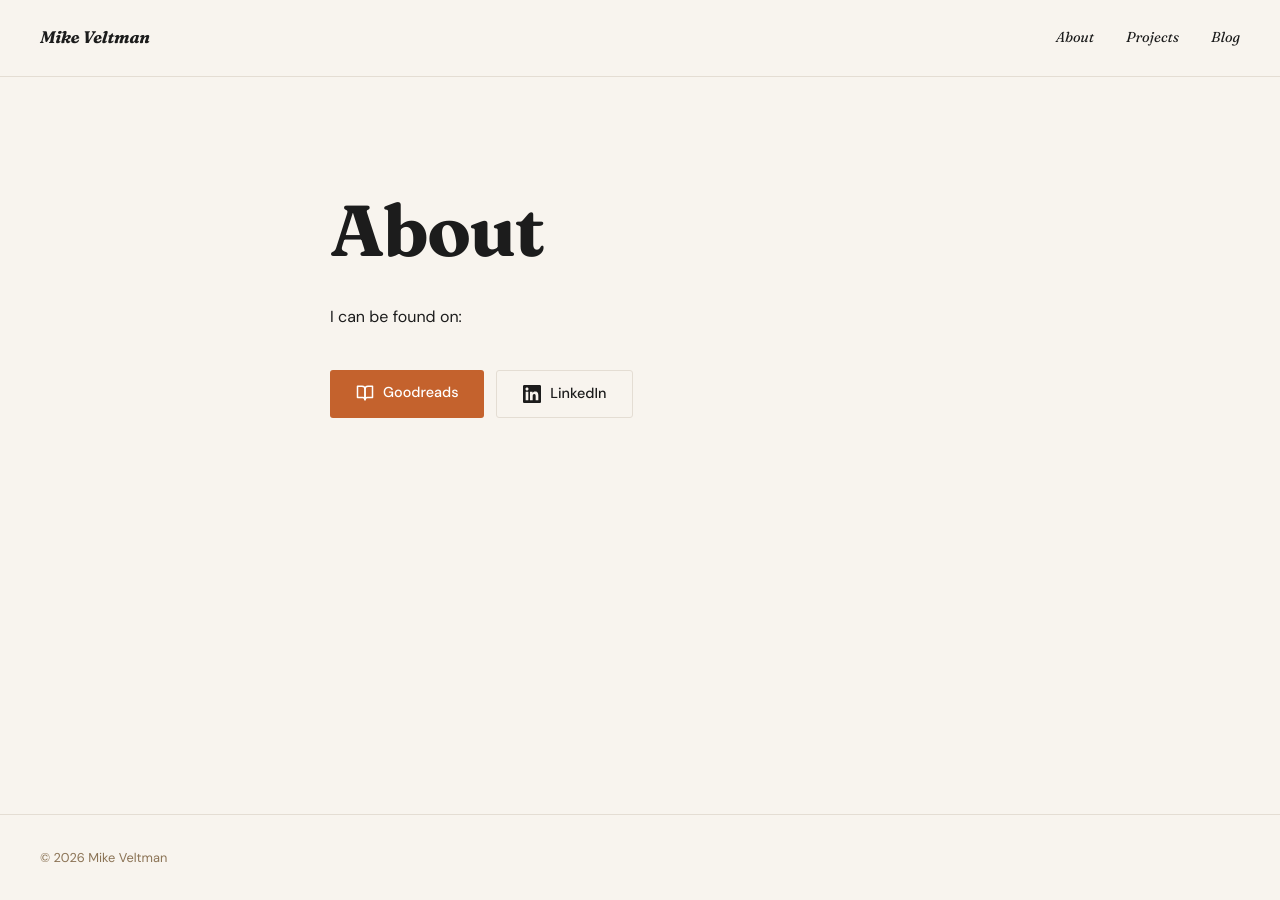
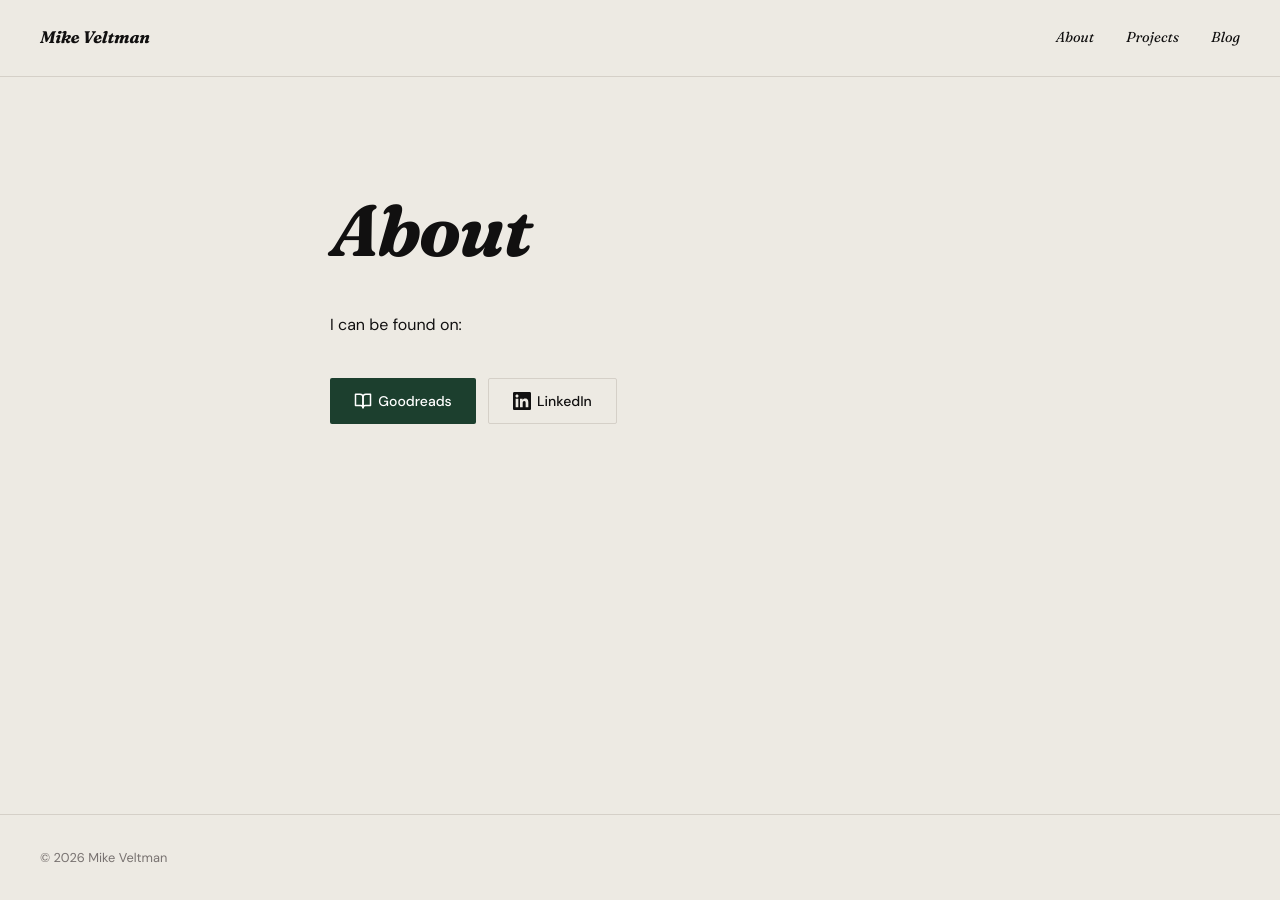
Before and after one commit to mikeveltman/mikeveltman.github.io, a Jekyll site: the page built from _pages/over.md, in a window 1280 px wide. Built offline with Jekyll 4.4.1, drawn with Linux system fonts in a browser that asks for light colours.

Commit message:
Refactor styles in _style.scss for improved typography and layout consistency

```diff
--- a/_sass/_style.scss
+++ b/_sass/_style.scss
@@ -1,9 +1,15 @@
-$bg:     #F8F4EE;
-$text:   #1C1C1C;
-$accent: #C4622D;
-$muted:  #8B7355;
-$border: #E4DDD3;
+// ── Palette ─────────────────────────────────────────
+// Background: old newsprint/photo paper — less sweet than before
+// Accent: deep bottle green — Japanese racing, military, Radiohead cover art
+
+$bg:     #EDEAE3;
+$text:   #111010;
+$accent: #1C3F2E;
+$muted:  #787270;
+$border: #D5D0C8;
 $white:  #FFFFFF;
+
+// ── Reset ────────────────────────────────────────────
 
 * {
   box-sizing: border-box;
@@ -27,6 +33,10 @@
   flex-direction: column;
 }
 
+// ── Typography ───────────────────────────────────────
+// Fraunces is the editorial voice — headings, nav, labels, post titles.
+// DM Sans handles readable body text.
+
 h1, h2, h3, h4 {
   font-family: 'Fraunces', serif;
   font-weight: 700;
@@ -36,7 +46,7 @@
 
 h1 { font-size: clamp(2.5rem, 6vw, 4.5rem); }
 h2 { font-size: clamp(1.5rem, 3vw, 2rem); }
-h3 { font-size: 1.25rem; }
+h3 { font-size: 1.2rem; }
 
 p { margin-bottom: 1em; }
 p:last-child { margin-bottom: 0; }
@@ -49,7 +59,7 @@
 
 img { max-width: 100%; display: block; }
 
-// ── Header ──────────────────────────────────────────
+// ── Header ───────────────────────────────────────────
 
 .site-header {
   display: flex;
@@ -58,6 +68,7 @@
   padding: 1.5rem 2.5rem;
   border-bottom: 1px solid $border;
 
+  // Site title = home button on inner pages, hidden on homepage
   .site-title {
     font-family: 'Fraunces', serif;
     font-size: 1.05rem;
@@ -83,52 +94,37 @@
   }
 }
 
-// ── Footer ──────────────────────────────────────────
+// On the homepage there's no site-title, so push nav to the right
+.home .site-header {
+  justify-content: flex-end;
+}
+
+// ── Footer ───────────────────────────────────────────
 
 .site-footer {
   padding: 2rem 2.5rem;
   border-top: 1px solid $border;
   font-size: 0.8rem;
   color: $muted;
-  display: flex;
-  justify-content: space-between;
-  align-items: center;
-  gap: 1rem;
-  flex-wrap: wrap;
   margin-top: auto;
-
-  a {
-    color: $muted;
-    &:hover { color: $accent; text-decoration: none; }
-  }
 }
 
 main { flex: 1; }
 
-// ── Header: homepage has no site-title, so push nav to the right ────
-
-.home .site-header {
-  justify-content: flex-end;
-}
-
-// ── Buttons ─────────────────────────────────────────
+// ── Buttons ──────────────────────────────────────────
 
 .btn {
-  display: inline-block;
-  padding: 0.7rem 1.6rem;
+  display: inline-flex;
+  align-items: center;
+  gap: 0.45em;
+  padding: 0.65rem 1.5rem;
   background: $accent;
   color: $white !important;
-  font-size: 0.9rem;
+  font-size: 0.875rem;
   font-weight: 500;
-  border-radius: 3px;
+  border-radius: 2px;
   transition: background 0.15s;
-  &:hover { background: #a8501f; text-decoration: none !important; }
-}
-
-.btn svg {
-  vertical-align: middle;
-  margin-right: 0.4em;
-  margin-top: -2px;
+  &:hover { background: #142d20; text-decoration: none !important; }
 }
 
 .btn-outline {
@@ -138,7 +134,7 @@
   &:hover { border-color: $text; text-decoration: none !important; }
 }
 
-// ── Hero (homepage) ─────────────────────────────────
+// ── Hero (homepage) ──────────────────────────────────
 
 .hero {
   padding: 7rem 2.5rem 5rem;
@@ -152,10 +148,10 @@
   }
 
   .hero-sub {
-    font-size: 1.15rem;
+    font-size: 1.1rem;
     color: $muted;
-    max-width: 520px;
-    margin-bottom: 2.75rem;
+    max-width: 500px;
+    margin-bottom: 2.5rem;
     line-height: 1.6;
   }
 
@@ -166,28 +162,31 @@
   }
 }
 
-// ── Section ─────────────────────────────────────────
+// ── Section ──────────────────────────────────────────
+// Homepage sections separated by a top border — magazine-style.
+// The label uses Fraunces italic with a green left bar,
+// like a department header in a print magazine.
 
 .section {
-  padding: 3rem 2.5rem;
+  padding: 2.5rem 2.5rem;
   max-width: 940px;
   margin: 0 auto;
   width: 100%;
-
-  & + .section { padding-top: 0; }
+  border-top: 1px solid $border;
 
   &__label {
-    font-family: 'DM Sans', sans-serif;
-    font-size: 0.7rem;
-    font-weight: 500;
-    letter-spacing: 0.12em;
-    text-transform: uppercase;
+    font-family: 'Fraunces', serif;
+    font-style: italic;
+    font-size: 0.85rem;
+    font-weight: 400;
     color: $muted;
-    margin-bottom: 1.5rem;
+    margin-bottom: 1.75rem;
+    padding-left: 0.75rem;
+    border-left: 2px solid $accent;
   }
 }
 
-// ── Post list ───────────────────────────────────────
+// ── Post list ────────────────────────────────────────
 
 .post-list {
   list-style: none;
@@ -197,19 +196,21 @@
     justify-content: space-between;
     align-items: baseline;
     gap: 1rem;
-    padding: 0.9rem 0;
+    padding: 1rem 0;
     border-bottom: 1px solid $border;
-
-    &:first-child { border-top: 1px solid $border; }
 
     a {
       color: $text;
+      font-family: 'Fraunces', serif;
+      font-style: italic;
+      font-weight: 700;
       font-size: 1rem;
+      line-height: 1.2;
       &:hover { color: $accent; text-decoration: none; }
     }
 
     time {
-      font-size: 0.8rem;
+      font-size: 0.78rem;
       color: $muted;
       white-space: nowrap;
     }
@@ -218,17 +219,20 @@
 
 .see-all {
   display: inline-block;
-  margin-top: 1.25rem;
-  font-size: 0.875rem;
-  font-weight: 500;
+  margin-top: 1.5rem;
+  font-family: 'Fraunces', serif;
+  font-style: italic;
+  font-size: 0.9rem;
+  color: $accent;
+  &:hover { text-decoration: underline; }
 }
 
-// ── Project grid ────────────────────────────────────
+// ── Project grid ─────────────────────────────────────
 
 .project-grid {
   display: grid;
   grid-template-columns: repeat(auto-fill, minmax(260px, 1fr));
-  gap: 1.25rem;
+  gap: 1rem;
 }
 
 .project-card {
@@ -236,39 +240,47 @@
   color: $text;
   background: $white;
   border: 1px solid $border;
-  border-radius: 6px;
   overflow: hidden;
   transition: transform 0.2s, box-shadow 0.2s;
 
   &:hover {
-    transform: translateY(-3px);
-    box-shadow: 0 10px 28px rgba(0,0,0,0.07);
+    transform: translateY(-2px);
+    box-shadow: 0 8px 24px rgba(0,0,0,0.09);
     text-decoration: none;
   }
 
+  // 3:2 ratio — more photographic/cinematic than 4:3
   .card-cover {
     width: 100%;
-    aspect-ratio: 4 / 3;
+    aspect-ratio: 3 / 2;
     object-fit: cover;
     background: $border;
+    display: block;
   }
 
   .card-body {
-    padding: 1rem 1.25rem 1.25rem;
+    padding: 0.9rem 1.1rem 1.1rem;
 
-    h3 { font-size: 1rem; margin-bottom: 0.3rem; }
-    p { font-size: 0.85rem; color: $muted; margin: 0; }
+    h3 {
+      font-family: 'Fraunces', serif;
+      font-style: italic;
+      font-size: 1rem;
+      font-weight: 700;
+      margin-bottom: 0.25rem;
+    }
+
+    p { font-size: 0.82rem; color: $muted; margin: 0; }
   }
 }
 
-// ── Page layout ─────────────────────────────────────
+// ── Page layout ──────────────────────────────────────
 
 .page-wrap {
   max-width: 700px;
   margin: 0 auto;
   padding: 4rem 2.5rem;
 
-  h1 { margin-bottom: 2rem; }
+  h1 { margin-bottom: 2.5rem; font-style: italic; }
   h2 { margin: 2em 0 0.6em; }
   h3 { margin: 1.5em 0 0.4em; }
   ul, ol { margin: 0.75em 0 1em 1.5em; }
@@ -287,7 +299,7 @@
   }
 }
 
-// ── Blog post ────────────────────────────────────────
+// ── Blog post ─────────────────────────────────────────
 
 .post {
   max-width: 700px;
@@ -300,22 +312,29 @@
     border-bottom: 1px solid $border;
 
     h1 { margin-bottom: 0.6rem; font-style: italic; }
-    time { font-size: 0.875rem; color: $muted; }
+
+    time {
+      font-family: 'Fraunces', serif;
+      font-style: italic;
+      font-size: 0.875rem;
+      color: $muted;
+    }
   }
 
   &-content {
-    h2 { margin: 2em 0 0.6em; }
+    h2 { margin: 2em 0 0.6em; font-style: italic; }
     h3 { margin: 1.5em 0 0.4em; }
     ul, ol { margin: 0.75em 0 1em 1.5em; }
     li + li { margin-top: 0.35em; }
 
-    img { border-radius: 6px; margin: 1.75em 0; }
+    img { margin: 1.75em 0; }
 
     blockquote {
-      border-left: 3px solid $accent;
+      border-left: 2px solid $accent;
       padding: 0.25rem 0 0.25rem 1.25rem;
       margin: 1.5em 0;
       color: $muted;
+      font-family: 'Fraunces', serif;
       font-style: italic;
     }
 
@@ -323,7 +342,7 @@
   }
 }
 
-// ── Project page ─────────────────────────────────────
+// ── Project page ──────────────────────────────────────
 
 .project-page {
   max-width: 860px;
@@ -332,21 +351,29 @@
 
   &-header {
     margin-bottom: 2.5rem;
+    padding-bottom: 2rem;
+    border-bottom: 1px solid $border;
+
     h1 { margin-bottom: 0.5rem; font-style: italic; }
-    time { font-size: 0.875rem; color: $muted; }
+
+    time {
+      font-family: 'Fraunces', serif;
+      font-style: italic;
+      font-size: 0.875rem;
+      color: $muted;
+    }
   }
 
   .photo-grid {
     display: grid;
     grid-template-columns: repeat(auto-fill, minmax(220px, 1fr));
-    gap: 0.75rem;
+    gap: 0.5rem;
     margin: 2rem 0;
 
     img {
       width: 100%;
-      aspect-ratio: 1;
+      aspect-ratio: 3 / 2;
       object-fit: cover;
-      border-radius: 4px;
     }
   }
 
@@ -359,7 +386,7 @@
   a { text-decoration: underline; text-underline-offset: 3px; }
 }
 
-// ── Responsive ──────────────────────────────────────
+// ── Responsive ───────────────────────────────────────
 
 @media (max-width: 640px) {
   .site-header {
```
